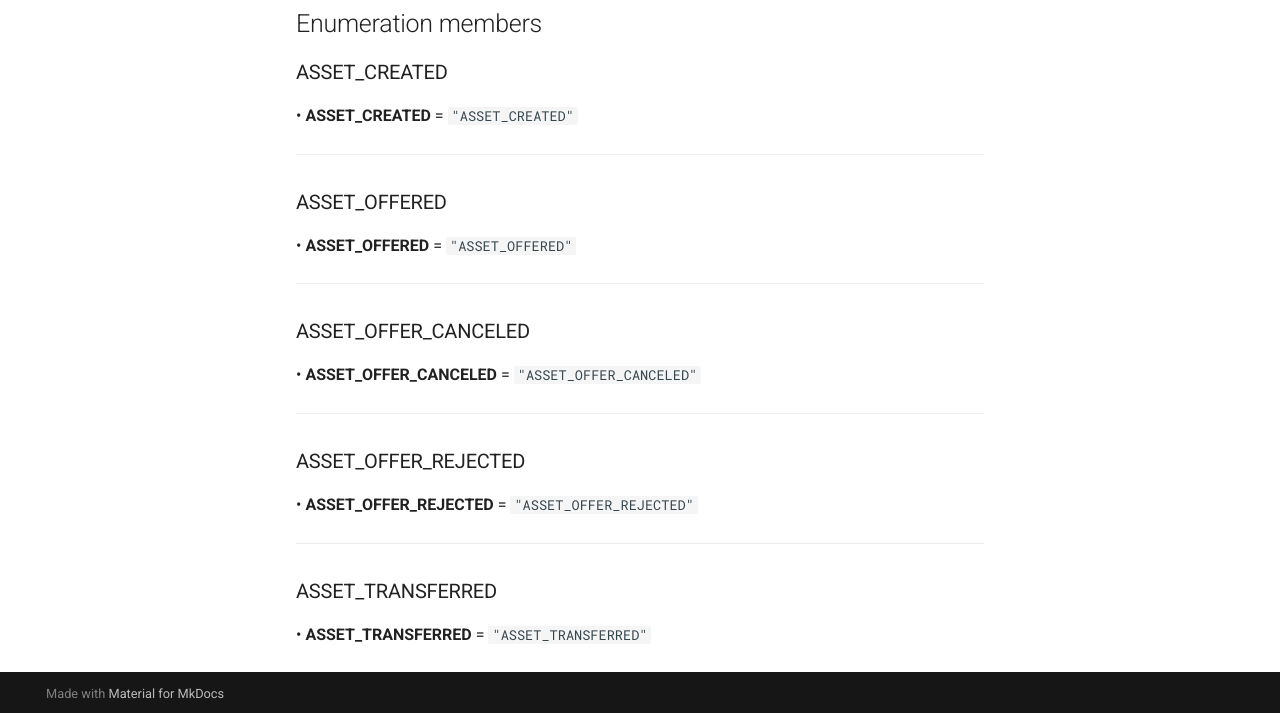
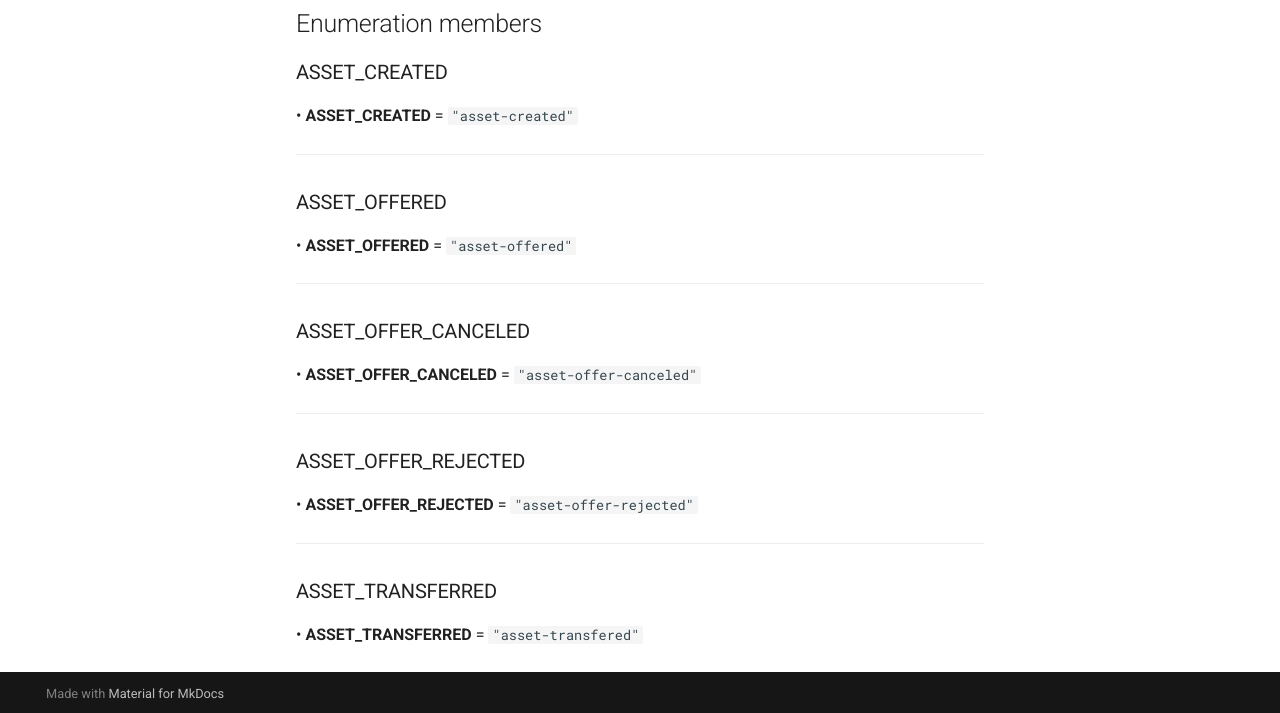
Before and after one commit to energywebfoundation/iam-client-lib, an MkDocs documentation site: the page built from docs/api/enums/modules_assets_assets_types.AssetHistoryEventType.md, in a window 1280 px wide and 1252 px high. Shown: the part 536-1249 px from the top of the window. Built offline with MkDocs 1.6.1 and Material for MkDocs 9.7.7, drawn with Linux system fonts in a browser that asks for light colours; comment, search, counter and statistics services are not loaded.

Commit message:
feat(nats): event types and new catch-all message pattern

```diff
--- a/docs/api/enums/modules_assets_assets_types.AssetHistoryEventType.md
+++ b/docs/api/enums/modules_assets_assets_types.AssetHistoryEventType.md
@@ -16,28 +16,28 @@
 
 ### ASSET\_CREATED
 
-• **ASSET\_CREATED** = `"ASSET_CREATED"`
+• **ASSET\_CREATED** = `"asset-created"`
 
 ___
 
 ### ASSET\_OFFERED
 
-• **ASSET\_OFFERED** = `"ASSET_OFFERED"`
+• **ASSET\_OFFERED** = `"asset-offered"`
 
 ___
 
 ### ASSET\_OFFER\_CANCELED
 
-• **ASSET\_OFFER\_CANCELED** = `"ASSET_OFFER_CANCELED"`
+• **ASSET\_OFFER\_CANCELED** = `"asset-offer-canceled"`
 
 ___
 
 ### ASSET\_OFFER\_REJECTED
 
-• **ASSET\_OFFER\_REJECTED** = `"ASSET_OFFER_REJECTED"`
+• **ASSET\_OFFER\_REJECTED** = `"asset-offer-rejected"`
 
 ___
 
 ### ASSET\_TRANSFERRED
 
-• **ASSET\_TRANSFERRED** = `"ASSET_TRANSFERRED"`
+• **ASSET\_TRANSFERRED** = `"asset-transfered"`
```
Also changed, not shown: docs/api/enums/modules_claims_claims_types.ClaimEventType.md (added, +29 -0 lines), docs/api/modules/index.md (+7 -0 lines), docs/api/modules/modules_claims.md (+7 -0 lines), docs/api/modules/modules_claims_claims_types.md (+1 -0 lines), 3 other files.
